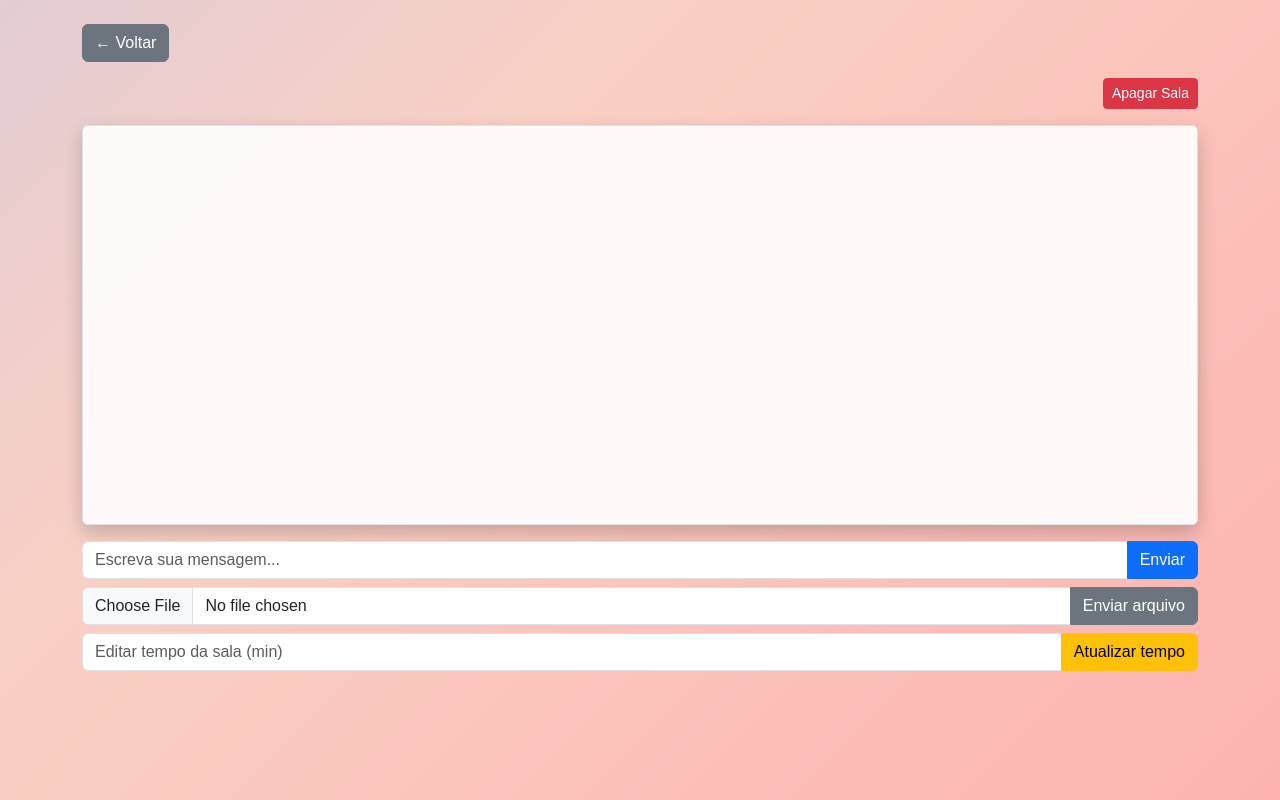
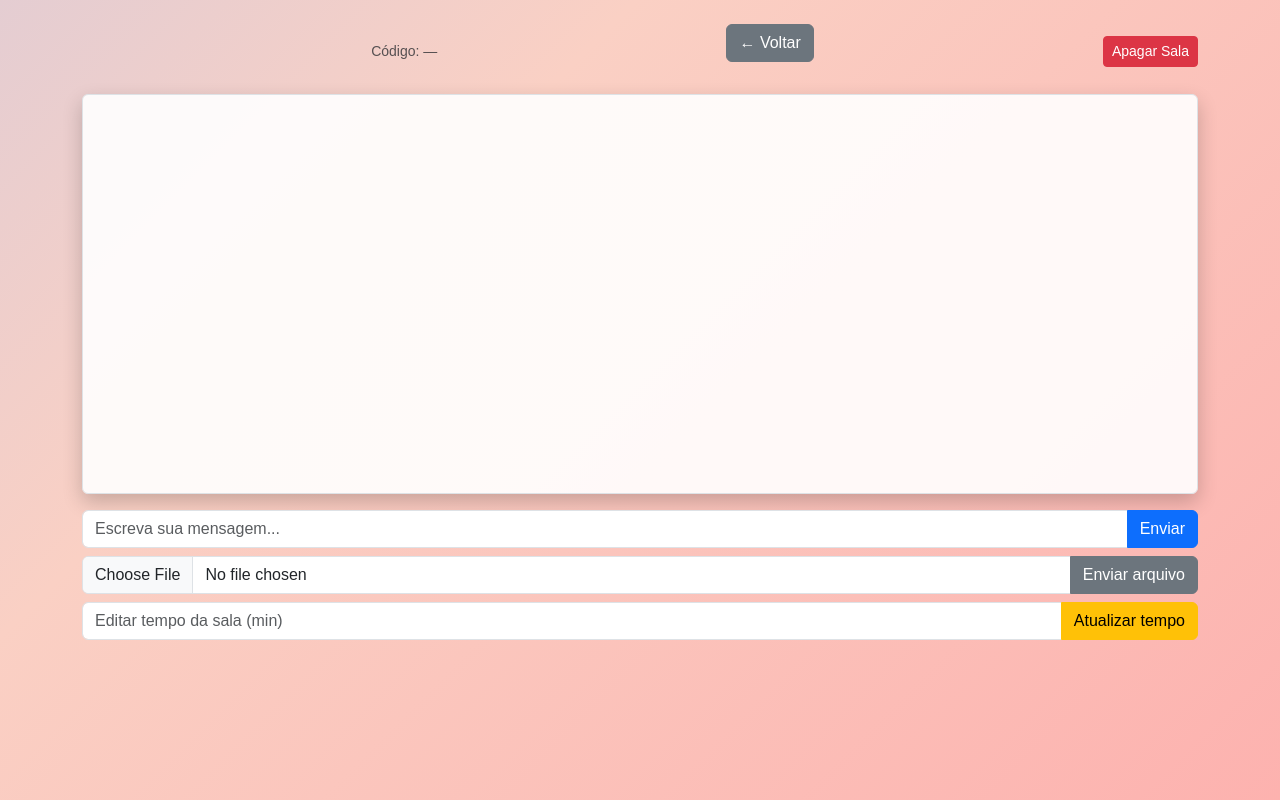
Before and after one commit to rickygomesPT/chat-temporario, a plain HTML site: page chat.html in a window 1280 px wide. Drawn offline with nearby package versions, Linux system fonts and the light colour scheme; no server answers.

Commit message:
Update chat.html

```diff
--- a/chat.html
+++ b/chat.html
@@ -14,10 +14,12 @@
 </head>
 <body>
   <div class="container py-4">
-    <button class="btn btn-secondary mb-3" onclick="goBack()">← Voltar</button>
+
     <div class="d-flex justify-content-between align-items-center mb-3">
       <h3 id="roomTitle"></h3>
-      <button class="btn btn-danger btn-sm" onclick="deleteRoom()">Apagar Sala</button>
+      <small id="roomCode" class="text-muted">Código: — </small>
+      <button class="btn btn-secondary mb-3" onclick="goBack()"> ← Voltar </button>
+      <button class="btn btn-danger btn-sm" onclick="deleteRoom()"> Apagar Sala </button>
     </div>
 
     <div id="countdown" class="mb-2 text-muted"></div>
```
